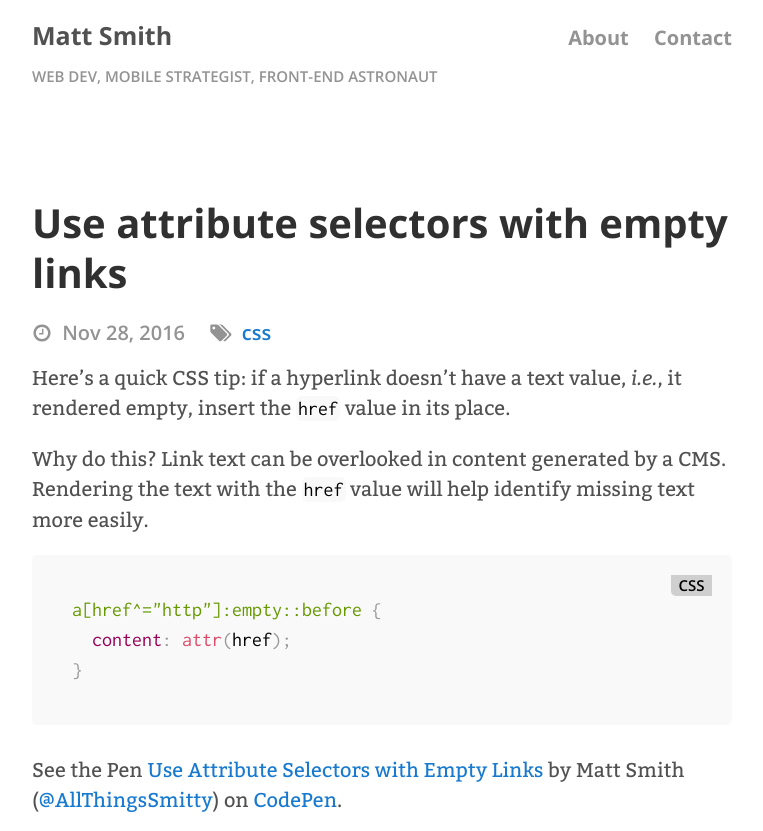
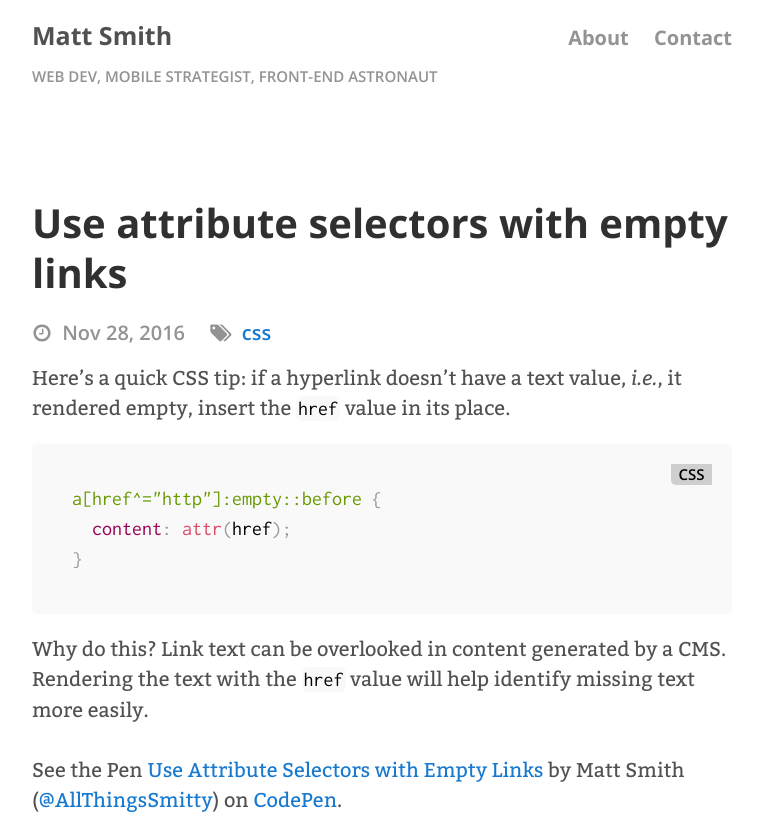
Before and after one commit to AllThingsSmitty/allthingssmitty.github.io, a Jekyll site: the page built from _posts/2016-11-28-use-attribute-selectors-with-empty-links.md, in a window 1280 px wide, cut to the strip 0-831 px from the top of the page. Shown: the whole strip, without its empty margins (258-1021 px from the left). Built offline with Jekyll 4.4.1, drawn with Linux system fonts in a browser that asks for light colours; comment, search, counter and statistics services are not loaded.

Commit message:
Minor layout edit ✏️

````diff
--- a/_posts/2016-11-28-use-attribute-selectors-with-empty-links.md
+++ b/_posts/2016-11-28-use-attribute-selectors-with-empty-links.md
@@ -9,13 +9,13 @@ comments: true
 
 Here's a quick CSS tip: if a hyperlink doesn't have a text value, _i.e._, it rendered empty, insert the `href` value in its place.
 
-Why do this? Link text can be overlooked in content generated by a CMS. Rendering the text with the `href` value will help identify missing text more easily.
-
 ```css
 a[href^="http"]:empty::before {
   content: attr(href);
 }
 ```
+
+Why do this? Link text can be overlooked in content generated by a CMS. Rendering the text with the `href` value will help identify missing text more easily.
 
 <div class="embed">
   <p data-height="450" data-theme-id="0" data-slug-hash="zBzXRx" data-default-tab="result" data-user="AllThingsSmitty" data-embed-version="2" data-pen-title="Use Attribute Selectors with Empty Links" class="codepen">See the Pen <a href="http://codepen.io/AllThingsSmitty/pen/zBzXRx/">Use Attribute Selectors with Empty Links</a> by Matt Smith (<a href="http://codepen.io/AllThingsSmitty">@AllThingsSmitty</a>) on <a href="http://codepen.io">CodePen</a>.</p>
````
